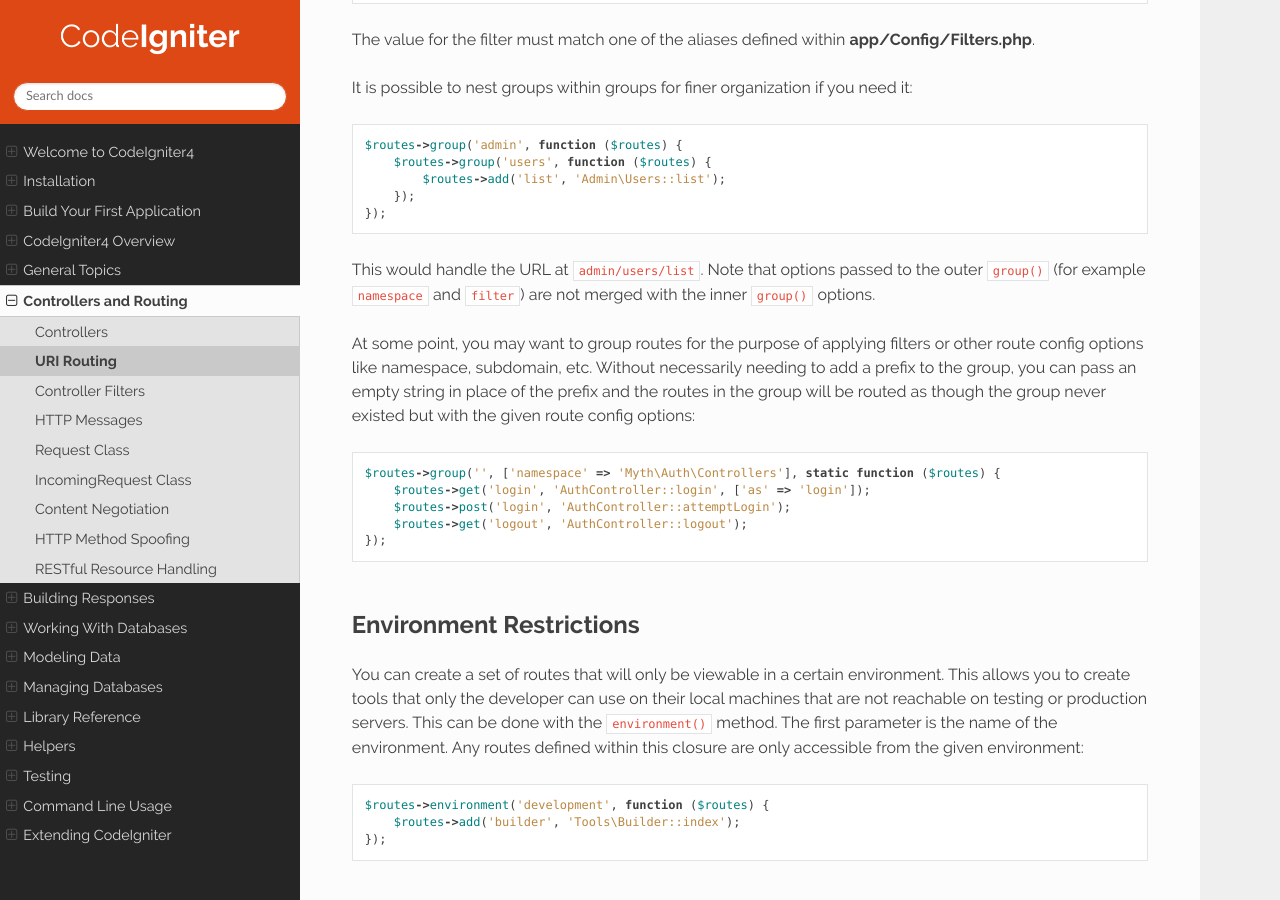
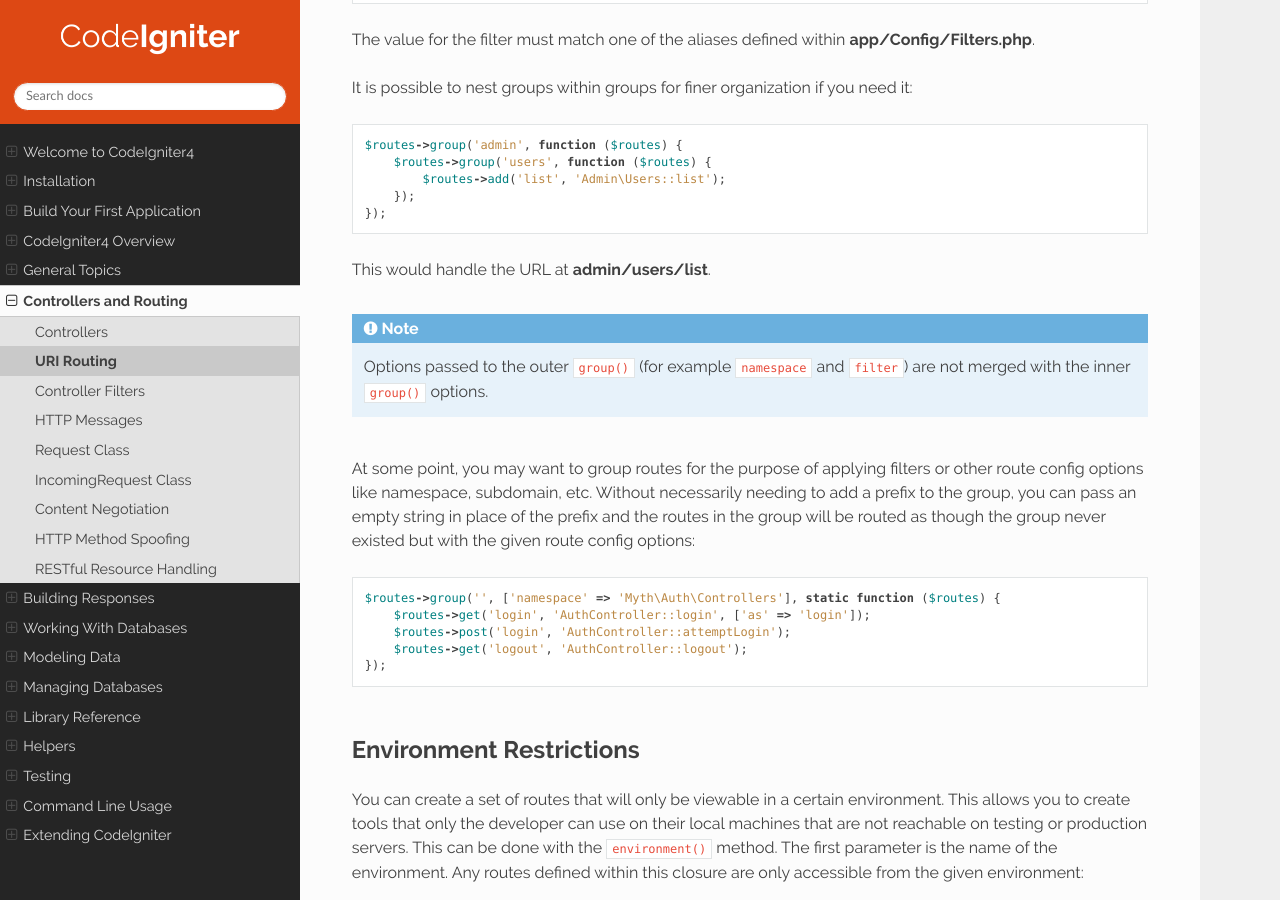
Before and after one commit to NEKOGET/ci4_user_guide_src, a Sphinx documentation site: the page built from source/incoming/routing.rst, in a window 1280 px wide and 900 px high, scrolled down 7094 px. Built offline with Sphinx 7.4.7 and the Read the Docs theme 2.0.0, drawn with Linux system fonts in a browser that asks for light colours.

Commit message:
docs: extract `note`

```diff
--- a/source/incoming/routing.rst
+++ b/source/incoming/routing.rst
@@ -253,8 +253,9 @@ It is possible to nest groups within groups for finer organization if you need i
         });
     });
 
-This would handle the URL at ``admin/users/list``. Note that options passed to the outer ``group()`` (for example
-``namespace`` and ``filter``) are not merged with the inner ``group()`` options.
+This would handle the URL at **admin/users/list**.
+
+.. note:: Options passed to the outer ``group()`` (for example ``namespace`` and ``filter``) are not merged with the inner ``group()`` options.
 
 At some point, you may want to group routes for the purpose of applying filters or other route
 config options like namespace, subdomain, etc. Without necessarily needing to add a prefix to the group, you can pass
```
